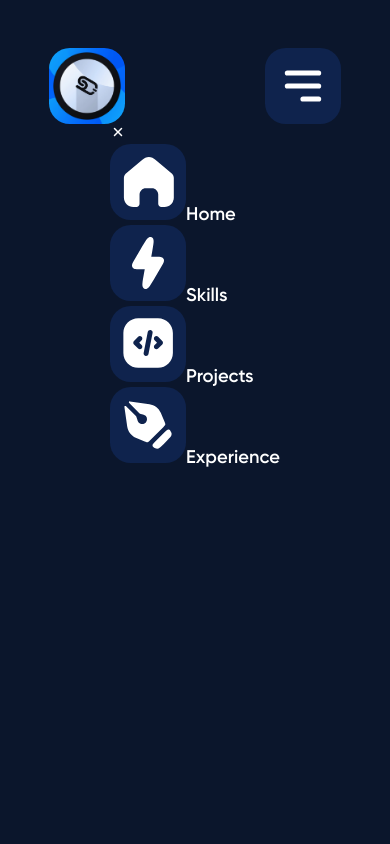
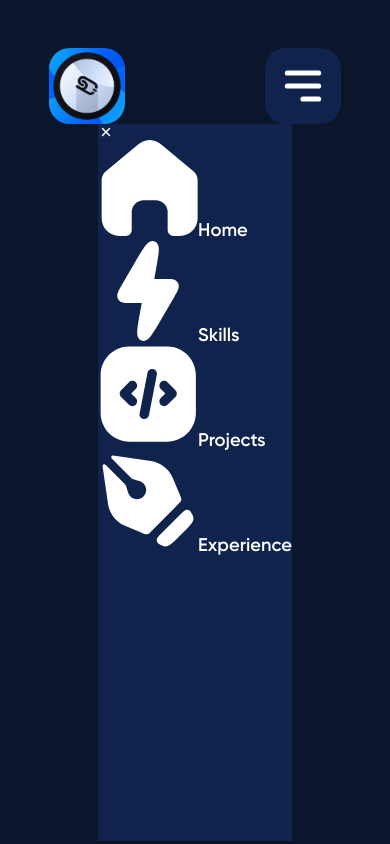
Before and after one commit to SawyerDiamond/portfolio24, a React (Create React App) app in the folder frontend_react/: page / in a window 390 px wide. Both pictures are taken after a click on the icon 303 px from the left and 86 px from the top of the page. Built offline with nearby package versions, Linux system fonts and the light colour scheme.

Commit message:
Changed up anims

```diff
--- a/frontend_react/src/components/Nav/Nav.jsx
+++ b/frontend_react/src/components/Nav/Nav.jsx
@@ -49,18 +49,19 @@ const Nav = () => {
         {toggle && (
           <motion.div
             whileInView={{ x: [300, 0] }}
-            transition={{ duration: 0.85, ease: "easeOut" }}>
+            transition={{ duration: 0.85, ease: "easeIn" }}
+            className="mobile__menu">
             <IoClose onClick={() => setToggle(false)} color="white" />
             {["Home", "Skills", "Projects", "Experience"].map((item) => (
               <ul>
-                <li className="navbar-mobile__button" key={"link-${item}"}>
+                <li key={"link-${item}"}>
                   <img
-                    className="navbar-mobile__icon"
+                    className="mobile__menu-icon"
                     src={icons[item]}
                     alt="icon"
                   />
                   <a
-                    className="navbar-button__label"
+                    className="mobile__menu-label"
                     href={`#${item}`}
                     onClick={() => setToggle(false)}>
                     {item}
--- a/frontend_react/src/components/Nav/Nav.scss
+++ b/frontend_react/src/components/Nav/Nav.scss
@@ -160,10 +160,11 @@
   border-radius: 1.3rem;
   background-color: var(--navy-secondary);
 }
-.navbar-mobile__menu {
+.mobile__menu {
   display: flex;
+  justify-items: center;
   flex-direction: column;
-  width: 80%;
-
+  width: 87.5;
+  height: 85vh;
   background-color: var(--navy-secondary);
 }
```
Also changed, not shown: 1 other file (tests, documents, lock files or other folders).
